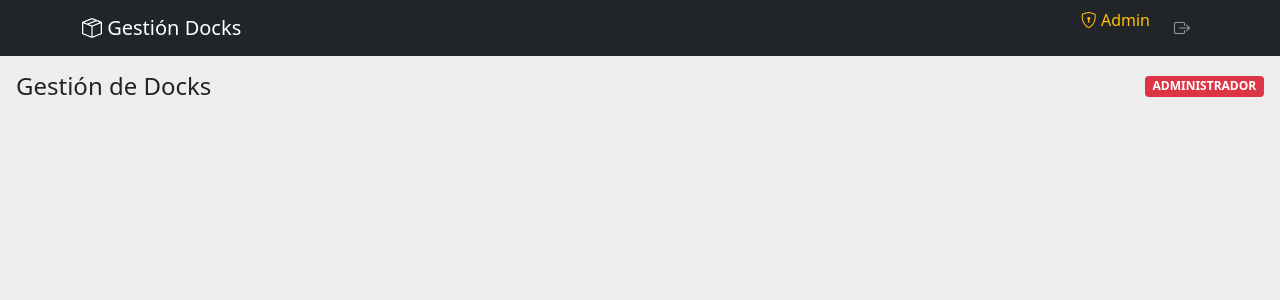
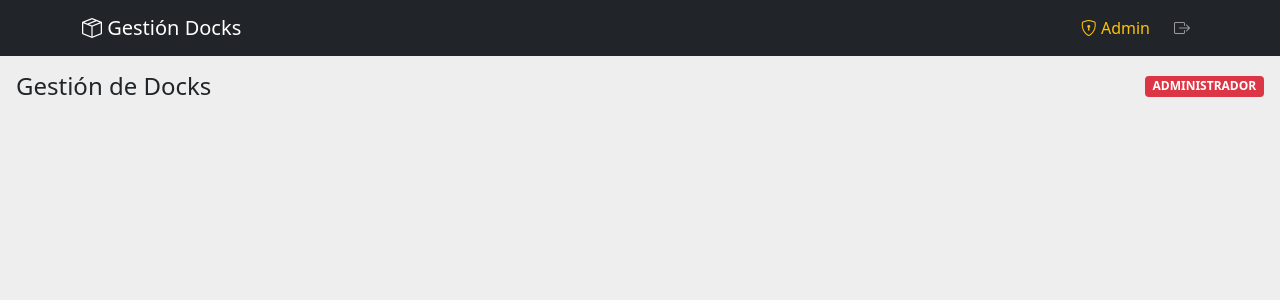
Before and after one commit to Gerardozow/dockingManagement, a PHP site: page /dashboard.php in a window 1280 px wide. Shown: the top 300 px of the page. Run offline with PHP 8.4, Linux system fonts and the light colour scheme; the visitor is signed in with stand-in values (Sample User, id 1); data that the repository does not hold is empty; a stand-in replaces the project's code that opens the database connection.

Commit message:
correccion de margin en username

```diff
--- a/css/styles.css
+++ b/css/styles.css
@@ -72,6 +72,6 @@ body {
 }
 
 
-span .nav-item {
+.username {
     margin: auto;
 }
--- a/includes/navbar.php
+++ b/includes/navbar.php
@@ -10,7 +10,7 @@
             <div class="collapse navbar-collapse" id="navbarNav">
                 <div class="navbar-nav ms-auto">
                     <?php if (getUserRole() === 'admin'): ?>
-                <span class="nav-item me-3 text-warning">
+                        <span class="nav-item me-3 text-warning username">
                             <i class="bi bi-shield-lock"></i> Admin
                         </span>
                     <?php endif; ?>
```
Lines whose indentation alone changed are shown as unchanged.
